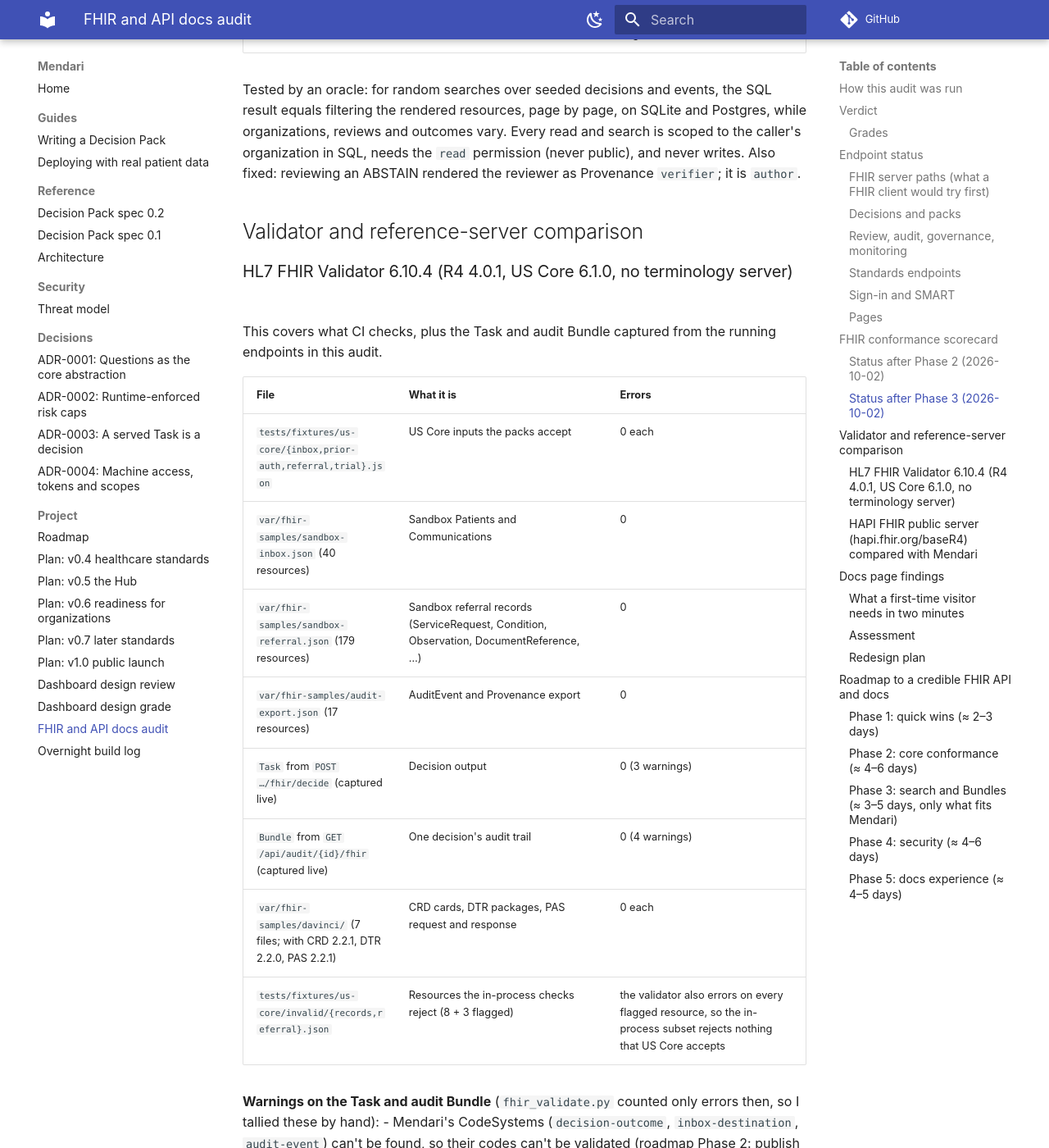
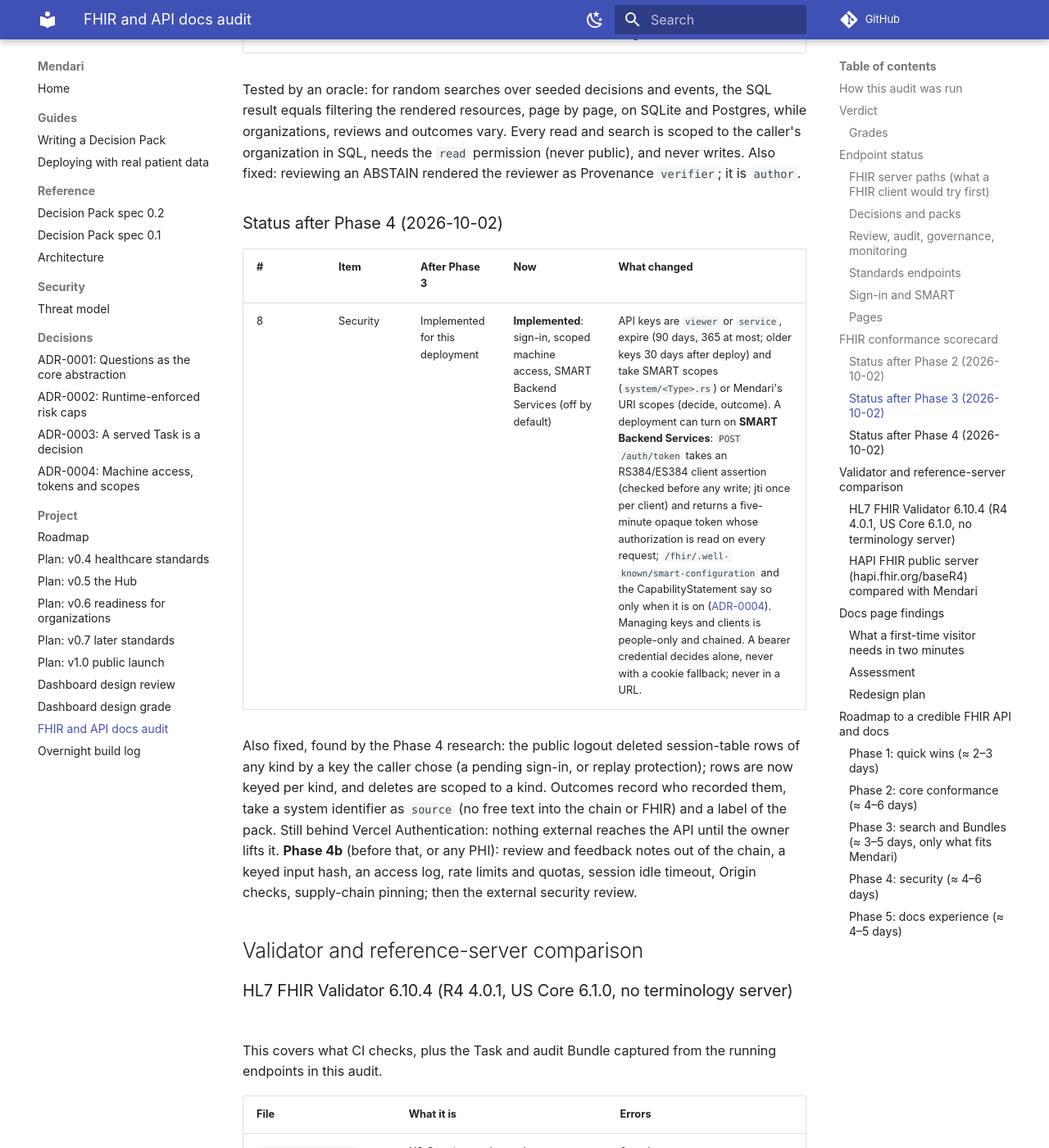
Before and after one commit to mendari-hq/mendari, an MkDocs documentation site: the page built from docs/fhir-and-docs-audit.md, in a window 1280 px wide and 1400 px high, scrolled down 12658 px. Shown: the whole window at 82% size. Built offline with MkDocs 1.6.1 and Material for MkDocs 9.7.7, drawn with Linux system fonts in a browser that asks for light colours; comment, search, counter and statistics services are not loaded; some of the changed text lies outside the part shown.

Commit message:
docs: Phase 4 in the README, the audit's status after Phase 4, todo
Co-Authored-By: Claude Opus 5.5 <noreply@anthropic.com>

```diff
--- a/docs/fhir-and-docs-audit.md
+++ b/docs/fhir-and-docs-audit.md
@@ -215,6 +215,21 @@ filtering the rendered resources, page by page, on SQLite and Postgres, while or
 reviews and outcomes vary. Every read and search is scoped to the caller's organization in SQL,
 needs the `read` permission (never public), and never writes. Also fixed: reviewing an ABSTAIN
 rendered the reviewer as Provenance `verifier`; it is `author`.
+
+### Status after Phase 4 (2026-10-02)
+
+| # | Item | After Phase 3 | Now | What changed |
+|---|---|---|---|---|
+| 8 | Security | Implemented for this deployment | **Implemented**: sign-in, scoped machine access, SMART Backend Services (off by default) | API keys are `viewer` or `service`, expire (90 days, 365 at most; older keys 30 days after deploy) and take SMART scopes (`system/<Type>.rs`) or Mendari's URI scopes (decide, outcome). A deployment can turn on **SMART Backend Services**: `POST /auth/token` takes an RS384/ES384 client assertion (checked before any write; jti once per client) and returns a five-minute opaque token whose authorization is read on every request; `/fhir/.well-known/smart-configuration` and the CapabilityStatement say so only when it is on ([ADR-0004](decisions/ADR-0004-machine-access-tokens-and-scopes.md)). Managing keys and clients is people-only and chained. A bearer credential decides alone, never with a cookie fallback; never in a URL. |
+
+Also fixed, found by the Phase 4 research: the public logout deleted session-table rows of any
+kind by a key the caller chose (a pending sign-in, or replay protection); rows are now keyed per
+kind, and deletes are scoped to a kind. Outcomes record who recorded them, take a system
+identifier as `source` (no free text into the chain or FHIR) and a label of the pack. Still
+behind Vercel Authentication: nothing external reaches the API until the owner lifts it.
+**Phase 4b** (before that, or any PHI): review and feedback notes out of the chain, a keyed input
+hash, an access log, rate limits and quotas, session idle timeout, Origin checks, supply-chain
+pinning; then the external security review.
 
 ## Validator and reference-server comparison
 
@@ -453,6 +468,11 @@ the owner's choice of a Task per decision. The `$decide` work-item Task's relati
 | `.well-known/smart-configuration` only if Mendari becomes a SMART resource server; otherwise state in the CapabilityStatement that it is a SMART app | `server/smart_routes.py` | 0.5 d |
 | The planned security review before any PHI (README status note) | — | external |
 
+**Status (2026-10-02): built** after research (three researchers and a security-minded critic),
+with the owner's choices: the token endpoint plus scoped keys, older keys expiring 30 days after
+deploy, and URI scopes. Signed JWT access tokens, JWKS URLs and external authorization servers
+are deferred (ADR-0004); hardening before PHI is Phase 4b.
+
 ### Phase 5: docs experience (≈ 4–5 days)
 
 | Change | Files | Effort |
```
Also changed, not shown: README.md (+18 -4 lines), tasks/todo.md (+9 -9 lines).
